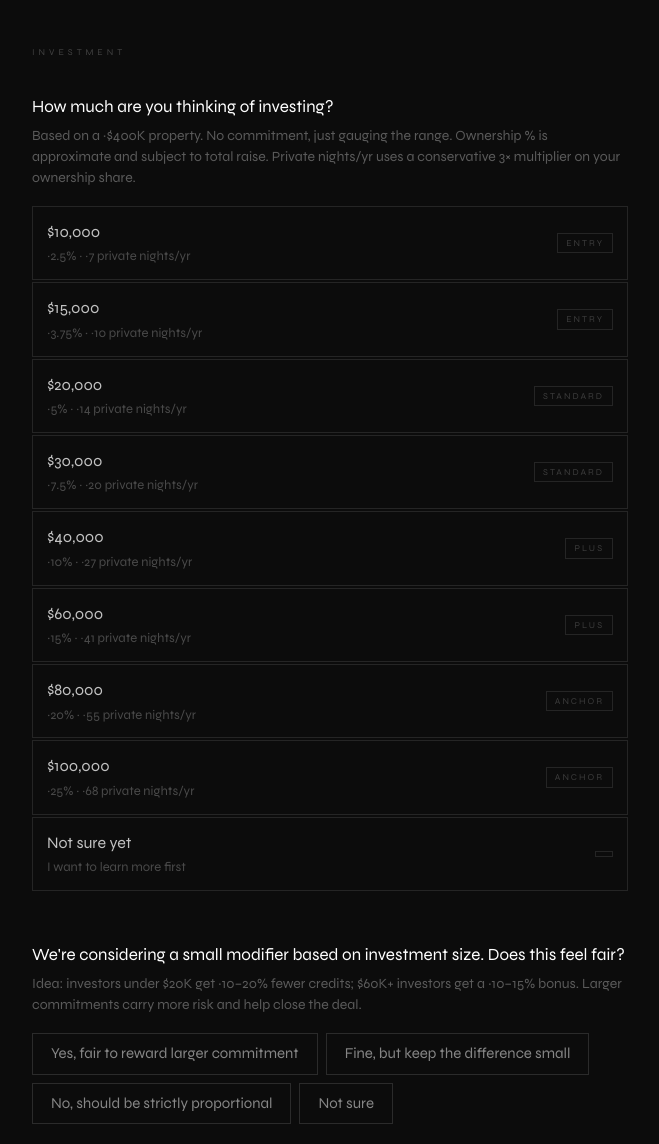
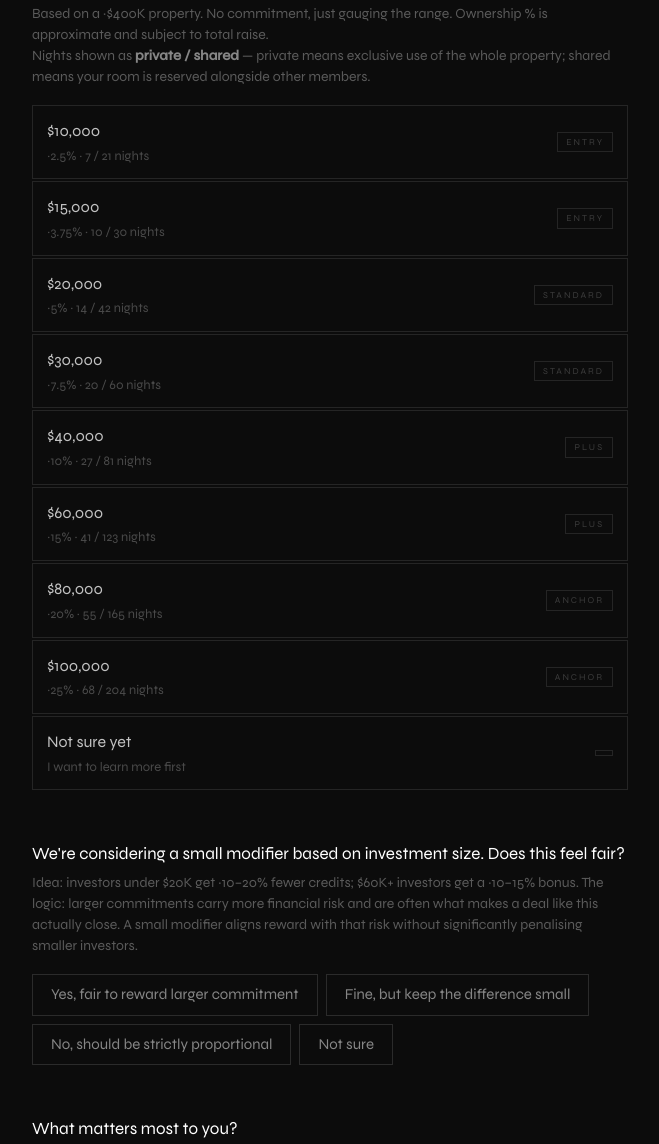
Before and after one commit to esmerobinson/rio-clubhouse, a plain HTML site: page index.html in a window 1280 px wide. Shown: the part 931-2075 px from the top of the page, without its empty margins (310-969 px from the left). Drawn offline with nearby package versions, Linux system fonts and the light colour scheme.

Commit message:
Survey feedback updates: remove location Q, private/shared nights, flights option, trimmed work needs

```diff
--- a/index.html
+++ b/index.html
@@ -27,10 +27,6 @@
       </div>
     </div>
     <div class="q">
-      <div class="q-label">Where are you based right now?</div>
-      <input type="text" name="location" placeholder="City, Country">
-    </div>
-    <div class="q">
       <div class="q-label">How do you work?</div>
       <div class="options" data-name="work_setup" data-multi="false">
         <button type="button" class="opt" onclick="pick(this)">Fully remote</button>
@@ -46,22 +42,22 @@
     <div class="section-label">Investment</div>
     <div class="q">
       <div class="q-label">How much are you thinking of investing?</div>
-      <div class="q-hint">Based on a ~$400K property. No commitment, just gauging the range. Ownership % is approximate and subject to total raise. Private nights/yr uses a conservative 3× multiplier on your ownership share.</div>
+      <div class="q-hint">Based on a ~$400K property. No commitment, just gauging the range. Ownership % is approximate and subject to total raise.<br>Nights shown as <strong style="color:rgba(255,255,255,0.5)">private / shared</strong> — private means exclusive use of the whole property; shared means your room is reserved alongside other members.</div>
       <div class="inv-bands">
-        <label class="inv-band" onclick="pickBand(this)"><input type="radio" name="investment" value="10000"><div class="inv-band-left"><span class="inv-band-amount">$10,000</span><span class="inv-band-stake">~2.5% · ~7 private nights/yr</span></div><span class="inv-band-tag">Entry</span></label>
-        <label class="inv-band" onclick="pickBand(this)"><input type="radio" name="investment" value="15000"><div class="inv-band-left"><span class="inv-band-amount">$15,000</span><span class="inv-band-stake">~3.75% · ~10 private nights/yr</span></div><span class="inv-band-tag">Entry</span></label>
-        <label class="inv-band" onclick="pickBand(this)"><input type="radio" name="investment" value="20000"><div class="inv-band-left"><span class="inv-band-amount">$20,000</span><span class="inv-band-stake">~5% · ~14 private nights/yr</span></div><span class="inv-band-tag">Standard</span></label>
-        <label class="inv-band" onclick="pickBand(this)"><input type="radio" name="investment" value="30000"><div class="inv-band-left"><span class="inv-band-amount">$30,000</span><span class="inv-band-stake">~7.5% · ~20 private nights/yr</span></div><span class="inv-band-tag">Standard</span></label>
-        <label class="inv-band" onclick="pickBand(this)"><input type="radio" name="investment" value="40000"><div class="inv-band-left"><span class="inv-band-amount">$40,000</span><span class="inv-band-stake">~10% · ~27 private nights/yr</span></div><span class="inv-band-tag">Plus</span></label>
-        <label class="inv-band" onclick="pickBand(this)"><input type="radio" name="investment" value="60000"><div class="inv-band-left"><span class="inv-band-amount">$60,000</span><span class="inv-band-stake">~15% · ~41 private nights/yr</span></div><span class="inv-band-tag">Plus</span></label>
-        <label class="inv-band" onclick="pickBand(this)"><input type="radio" name="investment" value="80000"><div class="inv-band-left"><span class="inv-band-amount">$80,000</span><span class="inv-band-stake">~20% · ~55 private nights/yr</span></div><span class="inv-band-tag">Anchor</span></label>
-        <label class="inv-band" onclick="pickBand(this)"><input type="radio" name="investment" value="100000"><div class="inv-band-left"><span class="inv-band-amount">$100,000</span><span class="inv-band-stake">~25% · ~68 private nights/yr</span></div><span class="inv-band-tag">Anchor</span></label>
+        <label class="inv-band" onclick="pickBand(this)"><input type="radio" name="investment" value="10000"><div class="inv-band-left"><span class="inv-band-amount">$10,000</span><span class="inv-band-stake">~2.5% · 7 / 21 nights</span></div><span class="inv-band-tag">Entry</span></label>
+        <label class="inv-band" onclick="pickBand(this)"><input type="radio" name="investment" value="15000"><div class="inv-band-left"><span class="inv-band-amount">$15,000</span><span class="inv-band-stake">~3.75% · 10 / 30 nights</span></div><span class="inv-band-tag">Entry</span></label>
+        <label class="inv-band" onclick="pickBand(this)"><input type="radio" name="investment" value="20000"><div class="inv-band-left"><span class="inv-band-amount">$20,000</span><span class="inv-band-stake">~5% · 14 / 42 nights</span></div><span class="inv-band-tag">Standard</span></label>
+        <label class="inv-band" onclick="pickBand(this)"><input type="radio" name="investment" value="30000"><div class="inv-band-left"><span class="inv-band-amount">$30,000</span><span class="inv-band-stake">~7.5% · 20 / 60 nights</span></div><span class="inv-band-tag">Standard</span></label>
+        <label class="inv-band" onclick="pickBand(this)"><input type="radio" name="investment" value="40000"><div class="inv-band-left"><span class="inv-band-amount">$40,000</span><span class="inv-band-stake">~10% · 27 / 81 nights</span></div><span class="inv-band-tag">Plus</span></label>
+        <label class="inv-band" onclick="pickBand(this)"><input type="radio" name="investment" value="60000"><div class="inv-band-left"><span class="inv-band-amount">$60,000</span><span class="inv-band-stake">~15% · 41 / 123 nights</span></div><span class="inv-band-tag">Plus</span></label>
+        <label class="inv-band" onclick="pickBand(this)"><input type="radio" name="investment" value="80000"><div class="inv-band-left"><span class="inv-band-amount">$80,000</span><span class="inv-band-stake">~20% · 55 / 165 nights</span></div><span class="inv-band-tag">Anchor</span></label>
+        <label class="inv-band" onclick="pickBand(this)"><input type="radio" name="investment" value="100000"><div class="inv-band-left"><span class="inv-band-amount">$100,000</span><span class="inv-band-stake">~25% · 68 / 204 nights</span></div><span class="inv-band-tag">Anchor</span></label>
         <label class="inv-band" onclick="pickBand(this)"><input type="radio" name="investment" value="unsure"><div class="inv-band-left"><span class="inv-band-amount">Not sure yet</span><span class="inv-band-stake">I want to learn more first</span></div><span class="inv-band-tag"></span></label>
       </div>
     </div>
     <div class="q">
       <div class="q-label">We're considering a small modifier based on investment size. Does this feel fair?</div>
-      <div class="q-hint">Idea: investors under $20K get ~10–20% fewer credits; $60K+ investors get a ~10–15% bonus. Larger commitments carry more risk and help close the deal.</div>
+      <div class="q-hint">Idea: investors under $20K get ~10–20% fewer credits; $60K+ investors get a ~10–15% bonus. The logic: larger commitments carry more financial risk and are often what makes a deal like this actually close. A small modifier aligns reward with that risk without significantly penalising smaller investors.</div>
       <div class="options" data-name="tier_fairness" data-multi="false">
         <button type="button" class="opt" onclick="pick(this)">Yes, fair to reward larger commitment</button>
         <button type="button" class="opt" onclick="pick(this)">Fine, but keep the difference small</button>
@@ -166,10 +162,11 @@
       <div class="q-label">What's the real constraint on how much you'd use it?</div>
       <div class="q-hint">Most people we've spoken to are limited by time, not money. Be honest, it shapes the credits system.</div>
       <div class="options" data-name="real_constraint" data-multi="false">
-        <button type="button" class="opt" onclick="pick(this)">Time / PTO: I can't easily take long trips</button>
+        <button type="button" class="opt" onclick="pick(this)">Time / PTO: I can't easily get away</button>
+        <button type="button" class="opt" onclick="pick(this)">Flights: it's a long trip from where I am</button>
         <button type="button" class="opt" onclick="pick(this)">Money: the investment is a stretch</button>
         <button type="button" class="opt" onclick="pick(this)">Location: tied to a timezone or city</button>
-        <button type="button" class="opt" onclick="pick(this)">Nothing major, I'm flexible on both</button>
+        <button type="button" class="opt" onclick="pick(this)">Nothing major, I'm flexible</button>
         <button type="button" class="opt" onclick="pick(this)">Not sure</button>
       </div>
       <input type="hidden" name="real_constraint">
@@ -201,9 +198,7 @@
       <div class="q-label">What would you need to work effectively from the property?</div>
       <div class="q-hint">Select all that apply.</div>
       <div class="checks">
-        <label class="check-row"><input type="checkbox" name="work_needs" value="fast_wifi"><div class="box"></div><span>Fast, reliable WiFi (non-negotiable)</span></label>
         <label class="check-row"><input type="checkbox" name="work_needs" value="desk"><div class="box"></div><span>Dedicated desk &amp; ergonomic chair</span></label>
-        <label class="check-row"><input type="checkbox" name="work_needs" value="monitor"><div class="box"></div><span>External monitor</span></label>
         <label class="check-row"><input type="checkbox" name="work_needs" value="call_space"><div class="box"></div><span>Quiet space for calls</span></label>
         <label class="check-row"><input type="checkbox" name="work_needs" value="meeting_room"><div class="box"></div><span>Space for small team meetings</span></label>
         <label class="check-row"><input type="checkbox" name="work_needs" value="nothing"><div class="box"></div><span>Nothing specific, I travel light</span></label>
```
